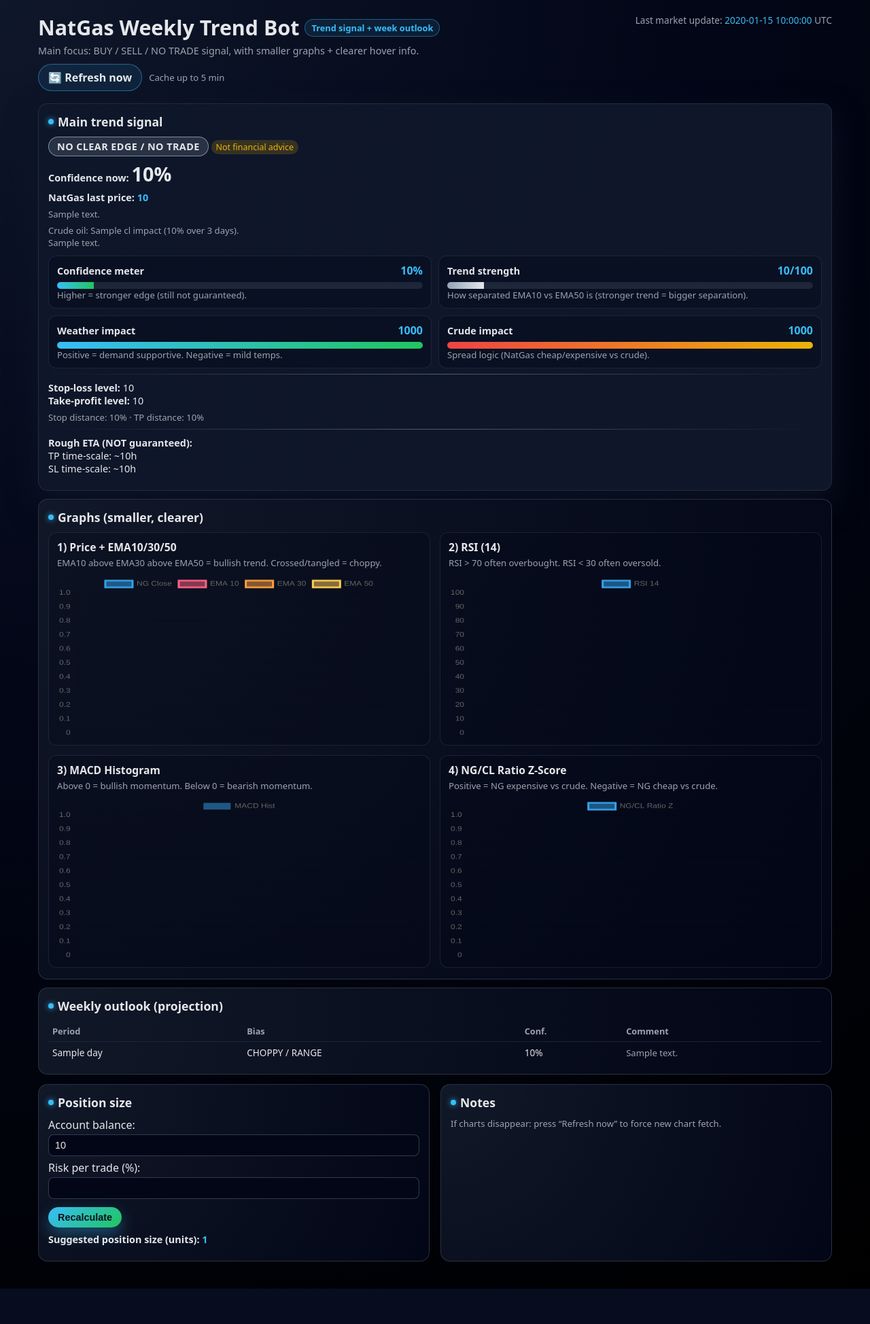
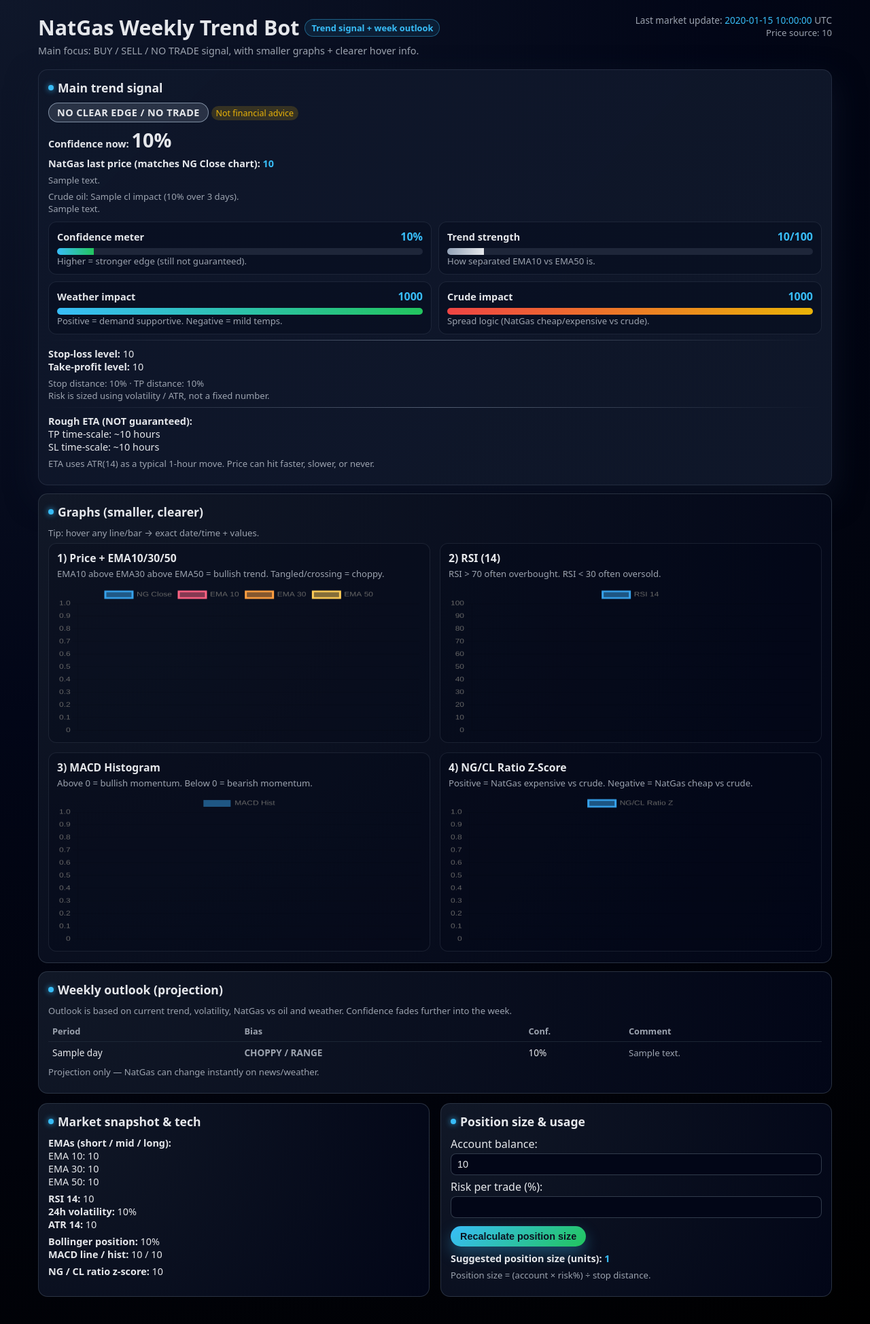
Before and after one commit to mytkollij-lab/natgas-bot, a Flask app: template templates/index.html in a window 1280 px wide. Shown: the whole page at 68% size. Before the commit the page ends 1896 px from the top, so only its background shows below. Run offline with Flask 3, Linux system fonts and the light colour scheme; the template is opened without the code that fills it: most values are stand-ins (such as "Sample title", 1, 10 or a date in 2020); a map, chart or similar area stays blank.

Commit message:
Update index.html

```diff
--- a/templates/index.html
+++ b/templates/index.html
@@ -42,22 +42,6 @@
         .title-sub { margin-top:4px; font-size:0.9rem; color:var(--muted); }
         .timestamp { font-size:0.85rem; color:var(--muted); text-align:right; }
         .timestamp span { color:var(--accent); }
-
-        .top-actions{
-            display:flex; gap:10px; align-items:center; margin-top:10px; flex-wrap:wrap;
-        }
-        .btn-link{
-            display:inline-flex; align-items:center; gap:8px;
-            padding:8px 14px;
-            border-radius:999px;
-            border:1px solid rgba(56,189,248,0.45);
-            background:rgba(56,189,248,0.10);
-            color:var(--text);
-            text-decoration:none;
-            font-weight:650;
-            cursor:pointer;
-        }
-        .btn-link:hover{ filter:brightness(1.06); }
 
         .card,.card-soft {
             border-radius:14px; padding:14px 14px 16px;
@@ -136,6 +120,11 @@
             background:linear-gradient(135deg,#020617,#020617);
             color:var(--text); font-size:0.9rem;
         }
+        input:focus {
+            outline:1px solid var(--accent);
+            border-color:var(--accent);
+            box-shadow:0 0 0 1px rgba(56,189,248,0.6);
+        }
         button {
             padding:7px 14px; margin-top:6px;
             border-radius:999px; border:none;
@@ -143,6 +132,7 @@
             color:#0b1120; font-weight:600; font-size:0.9rem;
             cursor:pointer; box-shadow:0 10px 22px rgba(56,189,248,0.35);
         }
+        button:hover { filter:brightness(1.05); }
 
         .small { font-size:0.82rem; color:var(--muted); }
         .split-line {
@@ -150,28 +140,52 @@
             background:linear-gradient(to right,transparent,rgba(148,163,184,0.5),transparent);
             margin:8px 0 10px;
         }
+        .weekly-bias-up { color:var(--green); font-weight:600; }
+        .weekly-bias-down { color:var(--red); font-weight:600; }
+        .weekly-bias-choppy { color:var(--muted); font-weight:600; }
 
         /* --- METERS --- */
-        .meters { display:grid; grid-template-columns:1fr; gap:10px; margin-top:10px; }
-        @media (min-width:880px){ .meters { grid-template-columns:1fr 1fr; } }
+        .meters {
+            display:grid;
+            grid-template-columns:1fr;
+            gap:10px;
+            margin-top:10px;
+        }
+        @media (min-width:880px){
+            .meters { grid-template-columns:1fr 1fr; }
+        }
         .meter-card {
             background:rgba(2,6,23,0.35);
             border:1px solid rgba(148,163,184,0.14);
             border-radius:12px;
             padding:10px 12px;
         }
-        .meter-top { display:flex; align-items:center; justify-content:space-between; gap:10px; margin-bottom:6px; }
+        .meter-top {
+            display:flex; align-items:center; justify-content:space-between;
+            gap:10px; margin-bottom:6px;
+        }
         .meter-title { font-weight:650; font-size:0.9rem; }
         .meter-value { color:var(--accent); font-weight:650; }
-        .bar { height:10px; border-radius:999px; background:rgba(148,163,184,0.15); overflow:hidden; }
-        .bar > div { height:100%; width:0%; background:linear-gradient(90deg,#38bdf8,#22c55e); }
+        .bar {
+            height:10px;
+            border-radius:999px;
+            background:rgba(148,163,184,0.15);
+            overflow:hidden;
+        }
+        .bar > div {
+            height:100%;
+            width:0%;
+            background:linear-gradient(90deg,#38bdf8,#22c55e);
+        }
         .bar.red > div { background:linear-gradient(90deg,#ef4444,#eab308); }
         .bar.gray > div { background:linear-gradient(90deg,#94a3b8,#e5e7eb); }
 
-        /* Charts */
+        /* Charts: SMALLER */
         .chart-box { margin-top:12px; }
         .chart-grid { display:grid; grid-template-columns:1fr; gap:14px; }
-        @media (min-width:880px){ .chart-grid { grid-template-columns:1fr 1fr; } }
+        @media (min-width:880px){
+            .chart-grid { grid-template-columns:1fr 1fr; }
+        }
         .chart-card {
             background:rgba(2,6,23,0.25);
             border:1px solid rgba(148,163,184,0.14);
@@ -180,9 +194,7 @@
         }
         .chart-title { margin:0; font-size:0.98rem; }
         .chart-explain { margin:4px 0 8px; font-size:0.82rem; color:var(--muted); line-height:1.35; }
-
-        /* IMPORTANT: give charts a height so they actually show */
-        .chart-card canvas { width:100% !important; height:240px !important; }
+        canvas { width:100% !important; height:220px !important; }
     </style>
 </head>
 
@@ -197,20 +209,13 @@
             <div class="title-sub">
                 Main focus: BUY / SELL / NO TRADE signal, with smaller graphs + clearer hover info.
             </div>
-
-            <div class="top-actions">
-                <a class="btn-link" href="/?refresh=1">🔄 Refresh now</a>
-                {% if force_refresh %}
-                    <span class="small">Forced refresh ✅</span>
-                {% else %}
-                    <span class="small">Cache up to 5 min</span>
-                {% endif %}
         </div>
-        </div>
-
         <div class="timestamp">
             {% if timestamp %}
                 <div>Last market update: <span>{{ timestamp }}</span> UTC</div>
+                {% if price_source %}
+                    <div class="small">Price source: {{ price_source }}</div>
+                {% endif %}
             {% endif %}
         </div>
     </header>
@@ -245,7 +250,7 @@
 
             {% if last_price %}
                 <p>
-                    <span class="label">NatGas last price:</span>
+                    <span class="label">NatGas last price (matches NG Close chart):</span>
                     <span style="color:var(--accent); font-weight:600;">
                         {{ last_price | round(4) }}
                     </span>
@@ -281,7 +286,7 @@
                         <div class="meter-value">{{ signal.trend_strength | round(1) }}/100</div>
                     </div>
                     <div class="bar gray"><div id="m_trend"></div></div>
-                    <div class="small">How separated EMA10 vs EMA50 is (stronger trend = bigger separation).</div>
+                    <div class="small">How separated EMA10 vs EMA50 is.</div>
                 </div>
 
                 <div class="meter-card">
@@ -316,15 +321,28 @@
 
             <p class="small">
                 Stop distance: {{ (signal.stop_pct * 100) | round(2) }}% ·
-                TP distance: {{ (signal.tp_pct * 100) | round(2) }}%
+                TP distance: {{ (signal.tp_pct * 100) | round(2) }}%<br>
+                Risk is sized using volatility / ATR, not a fixed number.
             </p>
 
             <div class="split-line"></div>
 
             <p>
                 <span class="label">Rough ETA (NOT guaranteed):</span><br>
-                TP time-scale: {% if signal.eta_tp_hours %}~{{ signal.eta_tp_hours | round(1) }}h{% else %}n/a{% endif %}<br>
-                SL time-scale: {% if signal.eta_sl_hours %}~{{ signal.eta_sl_hours | round(1) }}h{% else %}n/a{% endif %}
+                {% if signal.eta_tp_hours %}
+                    TP time-scale: ~{{ signal.eta_tp_hours | round(1) }} hours
+                {% else %}
+                    TP time-scale: n/a
+                {% endif %}
+                <br>
+                {% if signal.eta_sl_hours %}
+                    SL time-scale: ~{{ signal.eta_sl_hours | round(1) }} hours
+                {% else %}
+                    SL time-scale: n/a
+                {% endif %}
+            </p>
+            <p class="small">
+                ETA uses ATR(14) as a typical 1-hour move. Price can hit faster, slower, or never.
             </p>
 
         {% else %}
@@ -341,11 +359,16 @@
         {% endif %}
 
         {% if chart_data_json %}
+            <p class="small">
+                Tip: hover any line/bar → exact date/time + values.
+            </p>
+
             <div class="chart-grid">
                 <div class="chart-card">
                     <p class="chart-title"><b>1) Price + EMA10/30/50</b></p>
                     <p class="chart-explain">
-                        EMA10 above EMA30 above EMA50 = bullish trend. Crossed/tangled = choppy.
+                        EMA10 above EMA30 above EMA50 = bullish trend.
+                        Tangled/crossing = choppy.
                     </p>
                     <canvas id="chartPrice"></canvas>
                 </div>
@@ -369,13 +392,13 @@
                 <div class="chart-card">
                     <p class="chart-title"><b>4) NG/CL Ratio Z-Score</b></p>
                     <p class="chart-explain">
-                        Positive = NG expensive vs crude. Negative = NG cheap vs crude.
+                        Positive = NatGas expensive vs crude. Negative = NatGas cheap vs crude.
                     </p>
                     <canvas id="chartRatio"></canvas>
                 </div>
             </div>
         {% else %}
-            <p class="small">Charts not available yet (no chart data returned).</p>
+            <p class="small">Charts not available yet.</p>
         {% endif %}
     </div>
 
@@ -384,6 +407,10 @@
         <h2><span class="dot"></span> Weekly outlook (projection)</h2>
 
         {% if weekly_outlook and signal %}
+            <p class="small">
+                Outlook is based on current trend, volatility, NatGas vs oil and weather.
+                Confidence fades further into the week.
+            </p>
             <table>
                 <tr>
                     <th>Period</th>
@@ -408,15 +435,45 @@
                     </tr>
                 {% endfor %}
             </table>
+            <p class="small">Projection only — NatGas can change instantly on news/weather.</p>
         {% else %}
             <p>No weekly outlook available.</p>
         {% endif %}
     </div>
 
-    <!-- POSITION SIZE -->
+    <!-- BOTTOM GRID -->
     <div class="grid grid-2-even" style="margin-top:14px;">
         <div class="card-soft">
-            <h2><span class="dot"></span> Position size</h2>
+            <h2><span class="dot"></span> Market snapshot & tech</h2>
+            {% if feats %}
+                <p>
+                    <span class="label">EMAs (short / mid / long):</span><br>
+                    EMA 10: {{ feats.ema_fast | round(4) }}<br>
+                    EMA 30: {{ feats.ema_slow | round(4) }}<br>
+                    EMA 50: {{ feats.ema_long | round(4) }}
+                </p>
+                <p>
+                    <span class="label">RSI 14:</span> {{ feats.rsi | round(2) }}<br>
+                    <span class="label">24h volatility:</span> {{ (feats.vol_24h * 100) | round(2) }}%<br>
+                    <span class="label">ATR 14:</span> {{ feats.atr_14 | round(4) }}
+                </p>
+                <p>
+                    <span class="label">Bollinger position:</span>
+                    {{ (feats.bb_pos * 100) | round(1) }}%<br>
+                    <span class="label">MACD line / hist:</span>
+                    {{ feats.macd_line | round(4) }} / {{ feats.macd_hist | round(4) }}
+                </p>
+                <p>
+                    <span class="label">NG / CL ratio z-score:</span>
+                    {{ feats.ng_cl_ratio_z | round(2) }}
+                </p>
+            {% else %}
+                <p>No indicators available.</p>
+            {% endif %}
+        </div>
+
+        <div class="card-soft">
+            <h2><span class="dot"></span> Position size & usage</h2>
             <form method="post">
                 <label>
                     Account balance:
@@ -428,7 +485,7 @@
                     <input type="number" step="0.1" name="risk_pct"
                            value="{{ risk_pct }}">
                 </label>
-                <button type="submit">Recalculate</button>
+                <button type="submit">Recalculate position size</button>
             </form>
 
             {% if position_size %}
@@ -439,12 +496,9 @@
                     </span>
                 </p>
             {% endif %}
-        </div>
 
-        <div class="card-soft">
-            <h2><span class="dot"></span> Notes</h2>
-            <p class="small">
-                If charts disappear: press “Refresh now” to force new chart fetch.
+            <p class="small" style="margin-top:6px;">
+                Position size = (account × risk%) ÷ stop distance.
             </p>
         </div>
     </div>
@@ -464,6 +518,7 @@
         const v = (x - min) / (max - min);
         return Math.max(0, Math.min(v * 100, 100));
     };
+
     document.getElementById("m_weather").style.width = mapSigned(weather, -25, 25) + "%";
     document.getElementById("m_crude").style.width = mapSigned(crude, -25, 25) + "%";
 </script>
@@ -485,15 +540,19 @@
         interaction: { mode: 'index', intersect: false },
         plugins: {
             tooltip: {
+                enabled: true,
                 callbacks: {
-                    title: (items) => items?.length ? ("UTC: " + items[0].label) : "",
+                    title: (items) => {
+                        if (!items || !items.length) return "";
+                        return "UTC: " + items[0].label;
+                    },
                     label: (ctx) => {
                         const label = ctx.dataset.label || "";
+                        const val = ctx.parsed.y;
                         let dec = 4;
                         if (label.includes("RSI")) dec = 2;
                         if (label.includes("Z")) dec = 2;
-                        if (label.includes("MACD")) dec = 4;
-                        return `${label}: ${fmt(ctx.parsed.y, dec)}`;
+                        return `${label}: ${fmt(val, dec)}`;
                     }
                 }
             },
@@ -504,7 +563,6 @@
         }
     };
 
-    try {
     new Chart(document.getElementById('chartPrice'), {
         type: 'line',
         data: {
@@ -521,24 +579,54 @@
 
     new Chart(document.getElementById('chartRSI'), {
         type: 'line',
-            data: { labels, datasets: [{ label: 'RSI 14', data: CH.rsi14, tension: 0.15, pointRadius: 0 }] },
-            options: { ...commonOptions, scales: { ...commonOptions.scales, y: { suggestedMin: 0, suggestedMax: 100 } } }
+        data: {
+            labels,
+            datasets: [
+                { label: 'RSI 14', data: CH.rsi14, tension: 0.15, pointRadius: 0 }
+            ]
+        },
+        options: {
+            ...commonOptions,
+            scales: {
+                ...commonOptions.scales,
+                y: { suggestedMin: 0, suggestedMax: 100 }
+            }
+        }
     });
 
     new Chart(document.getElementById('chartMACD'), {
         type: 'bar',
-            data: { labels, datasets: [{ label: 'MACD Hist', data: CH.macd_hist }] },
-            options: commonOptions
+        data: {
+            labels,
+            datasets: [
+                { label: 'MACD Hist', data: CH.macd_hist }
+            ]
+        },
+        options: {
+            ...commonOptions,
+            plugins: {
+                ...commonOptions.plugins,
+                tooltip: {
+                    ...commonOptions.plugins.tooltip,
+                    callbacks: {
+                        title: (items) => items?.length ? ("UTC: " + items[0].label) : "",
+                        label: (ctx) => `MACD Hist: ${fmt(ctx.parsed.y, 4)}`
+                    }
+                }
+            }
+        }
     });
 
     new Chart(document.getElementById('chartRatio'), {
         type: 'line',
-            data: { labels, datasets: [{ label: 'NG/CL Ratio Z', data: CH.ratio_z, tension: 0.15, pointRadius: 0 }] },
+        data: {
+            labels,
+            datasets: [
+                { label: 'NG/CL Ratio Z', data: CH.ratio_z, tension: 0.15, pointRadius: 0 }
+            ]
+        },
         options: commonOptions
     });
-    } catch (e) {
-        console.log("Chart render error:", e);
-    }
 </script>
 {% endif %}
 </body>
```
Lines whose indentation alone changed are shown as unchanged.
